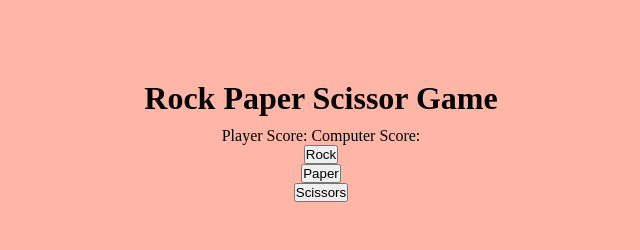
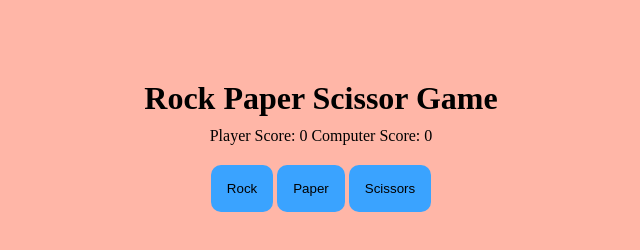
Before and after one commit to jomoke814/Rock-Paper-Scissors, a plain HTML site: page index.html in a window 1280 px wide. Shown: the whole page, without its empty margins (319-959 px from the left). Drawn offline with Linux system fonts and the light colour scheme.

Commit message:
Adding css Styles to container and buttons

```diff
--- a/css/styles.css
+++ b/css/styles.css
@@ -23,9 +23,17 @@ p {
     margin-top: 5rem;
 }
 
-/* button {
+.buttons{
+    margin-top: 20px;
+}
+
+button {
     background-color: #3AA3FF;
     border: none;
     border-radius: 10px;
     padding: 1rem;
-} */
+}
+
+.reset {
+    display: none;
+}
--- a/index.html
+++ b/index.html
@@ -11,12 +11,15 @@
     <div class="flex-container">
         <h1>Rock Paper Scissor Game</h1>
         <div class="running-score">
-            <span class="player-score">Player Score: </span>
-            <span class="computer-score">Computer Score: </span>
+            <span class="player-score">Player Score: 0</span>
+            <span class="computer-score">Computer Score: 0</span>
         </div>
+        <div class="buttons">
         <button class="rock">Rock</button>
         <button class="paper">Paper</button>
         <button class="scissors">Scissors</button>
+        <button class="reset" onclick="reset">Reset</button>
+        </div>
         <div class="outcome"></div>
     </div>
 </body>
--- a/js/game.js
+++ b/js/game.js
@@ -1,9 +1,6 @@
 let playerScore = 0;
 let computerScore = 0;
 
-// const rockButton = document.querySelector('.rock')
-// const paperButton = document.querySelector('.paper')
-// const scissorsButton = document.querySelector('.scissors')
 const buttons = document.querySelectorAll('button')
 const outcomeDiv = document.querySelector('.outcome')
 const playerScoreSpan = document.querySelector('.player-score')
@@ -51,6 +48,7 @@ const checkWinner = (playerScore, computerScore) => {
     h2.classList.add('computerWon')
     h2.innerText = `You lost ${playerScore} to ${computerScore} you got beat by the computer`
   }
+  document.querySelector('.reset').style.display = "inline";
   outcomeDiv.appendChild(h2)
 }
 
@@ -62,29 +60,9 @@ const scores = (playerScore, computerScore) => {
 buttons.forEach((button) => {
   button.addEventListener('click', () => {
     const computerSelection = computerPlay()
-  const playerSelection = `${button.className}`
+    const playerSelection = `${button.className}`
   playRound(playerSelection, computerSelection)
   scores(playerScore, computerScore)
   checkWinner(playerScore, computerScore)
   })
 })
-
-// rockButton.addEventListener('click', () => {
-
-// })
-
-// paperButton.addEventListener('click', () => {
-//   const computerSelection = computerPlay()
-//   const playerSelection = 'paper'
-//   playRound(playerSelection, computerSelection)
-//   scores(playerScore, computerScore)
-//   checkWinner(playerScore, computerScore)
-// })
-
-// scissorsButton.addEventListener('click', () => {
-//   const computerSelection = computerPlay()
-//   const playerSelection = 'scissors'
-//   playRound(playerSelection, computerSelection)
-//   scores(playerScore, computerScore)
-//   checkWinner(playerScore, computerScore)
-// })
```
